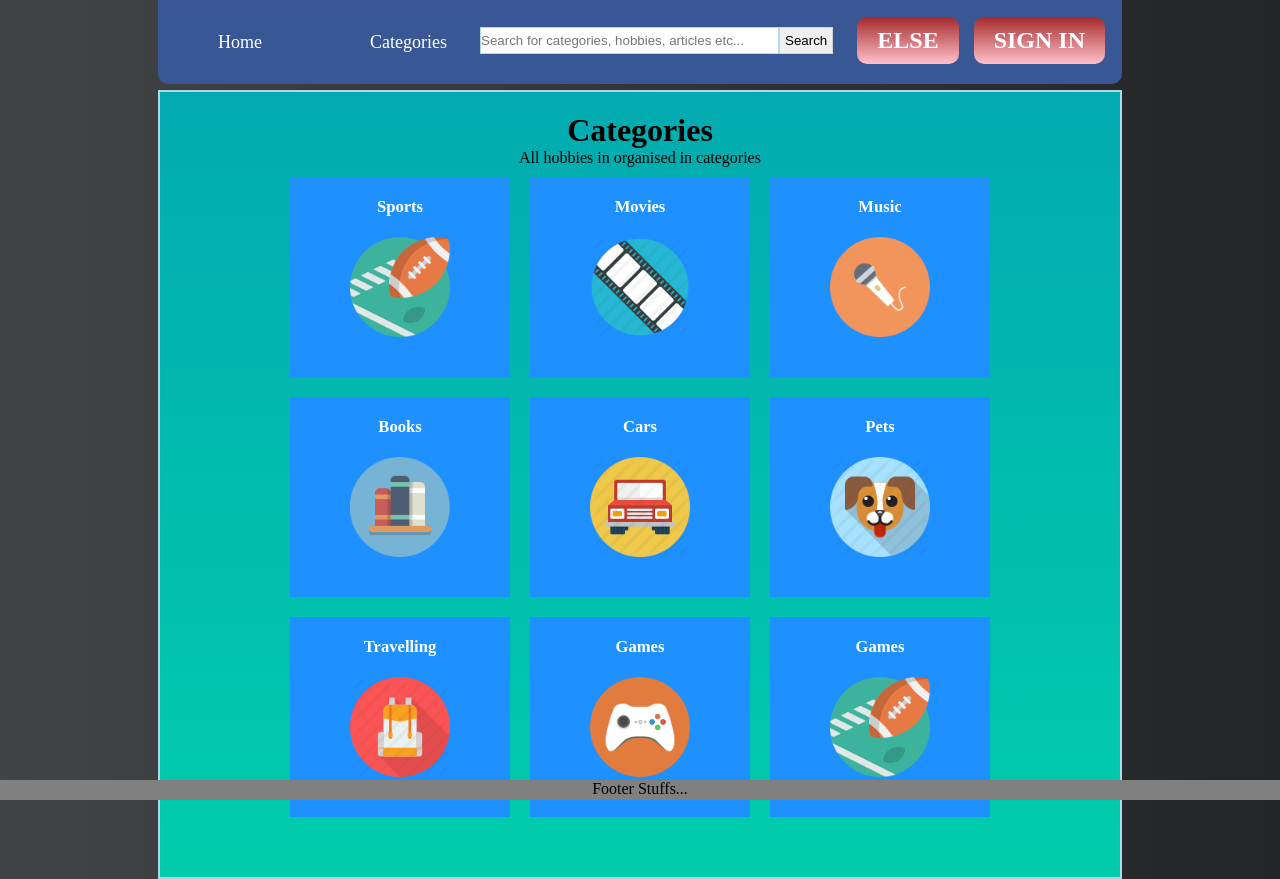
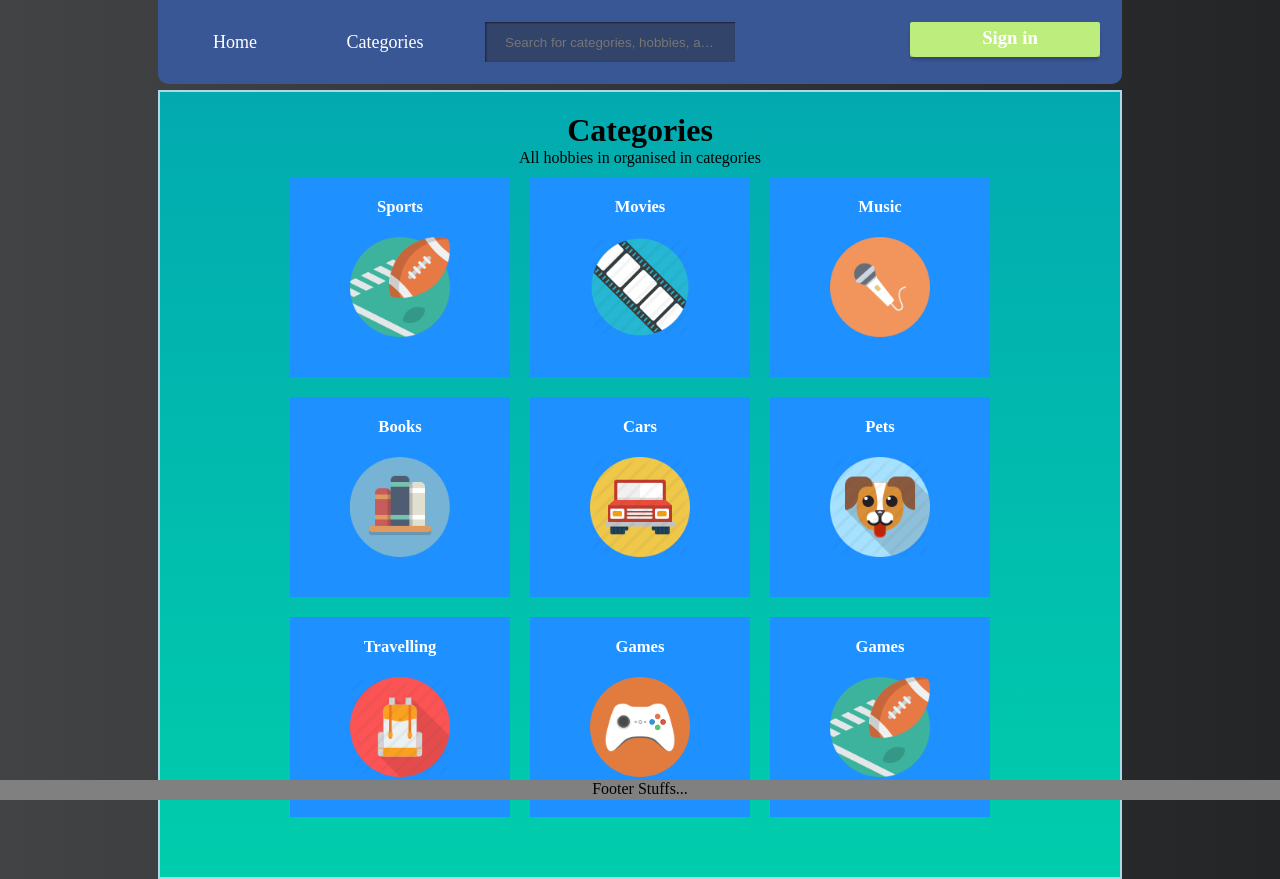
Before and after one commit to ciprian1234/OnlineHobbiesTW, a PHP site: page / in a window 1280 px wide. Run offline with PHP 8.4, Linux system fonts and the light colour scheme.

Commit message:
Am modificat search bar-ul si butonul de sign in

```diff
--- a/pagina_ciprian/css/main.css
+++ b/pagina_ciprian/css/main.css
@@ -1,3 +1,9 @@
+.preload {
+  -webkit-transition: none !important;
+  -moz-transition: none !important;
+  -ms-transition: none !important;
+  -o-transition: none !important;
+}
 body {
   background: linear-gradient(to left, #232526, #414345);
 }
@@ -21,18 +27,38 @@ header .menuButton {
   text-decoration: none;
 }
 header .bigButton {
-  background: linear-gradient(brown, pink);
-  border-radius: 10px;
-  color: white;
-  display: inline-block;
+  display: block;
+  background: #bded7d;
+  color: #ffffff;
+  text-decoration: none;
+  margin-top: 20px;
+  margin-right: 20px;
+  padding: 15px 15px 0 25px;
+  border-radius: 2px;
+  position: relative;
   float: right;
-  margin-right: 15px;
-  margin-top: 15px;
-  padding: 10px 20px;
-  text-decoration: none;
+  width: 150px;
+  height: 20px;
+  text-align: center;
 }
-header .bigButton:hover {
-  background: pink;
+header .bigButton::after {
+  content: '';
+  position: absolute;
+  z-index: 1;
+  top: 0;
+  left: 0;
+  width: 100%;
+  height: 100%;
+  transition: all 0.2s ease-in-out;
+  box-shadow: inset 0 3px 0 rgba(0, 0, 0, 0), 0 3px 3px rgba(0, 0, 0, 0.2);
+  border-radius: 5px;
+}
+header .bigButton:hover::after {
+  background: rgba(0, 0, 0, 0.1);
+  box-shadow: inset 0 3px 0 rgba(0, 0, 0, 0.2);
+}
+header .bigButton h3 {
+  margin-top: -10px;
 }
 .menuButton:hover {
   background-color: dodgerblue;
@@ -40,6 +66,11 @@ header .bigButton:hover {
 /*  Menu section */
 .category li {
   float: left;
+  padding-left: 0;
+  padding-right: 0;
+  margin-left: 0;
+  margin-right: 0;
+  min-width: 150px;
 }
 .category li:hover > ul {
   border: 0;
@@ -47,7 +78,7 @@ header .bigButton:hover {
 }
 .category a {
   color: white;
-  display: block;
+  display: inline-block;
   padding: 0 20px;
   text-decoration: none;
 }
@@ -75,9 +106,7 @@ header .bigButton:hover {
   display: block;
   float: none;
   margin: 0;
-  margin-left: -20px;
-  width: 150px;
-  transition: all .4s ease;
+  width: 175px;
 }
 .category .subcategory .menuButton:hover {
   background: skyblue;
@@ -86,24 +115,46 @@ header .bigButton:hover {
 /* SEARCH BAR START */
 #searchForm {
   position: relative;
-  top: 25px;
+  top: 20px;
 }
 #searchForm .searchBar {
-  border: 1px solid lightblue;
+  position: relative;
+  margin-left: 25px;
+  padding: 0 20px;
+  width: 250px;
+  height: 40px;
   float: left;
-  height: 25px;
+  display: inline-block;
+  overflow: hidden;
+  color: white;
+  border: none;
+  -webkit-box-sizing: border-box;
+  -moz-box-sizing: border-box;
+  box-sizing: border-box;
+  -o-text-overflow: ellipsis;
+  text-overflow: ellipsis;
+  background: rgba(40, 40, 40, 0.4);
+  -webkit-box-shadow: 1px 1px 2px 0 rgba(0, 0, 0, 0.5) inset;
+  box-shadow: 1px 1px 2px 0 rgba(0, 0, 0, 0.5) inset;
 }
 #searchForm .searchBar:hover {
-  border: 1px solid blue;
+  width: 350px;
+  opacity: 0.82;
+  color: #b5b5b5;
+  background: rgba(0, 0, 0, 0.4);
+  -webkit-transition: all 500ms cubic-bezier(0.68, -0.75, 0.265, 1.75);
+  -moz-transition: all 500ms cubic-bezier(0.68, -0.75, 0.265, 1.75);
+  -o-transition: all 500ms cubic-bezier(0.68, -0.75, 0.265, 1.75);
+  transition: all 500ms cubic-bezier(0.68, -0.75, 0.265, 1.75);
 }
-#searchForm .searchButton {
-  border: 1px solid lightgrey;
-  float: left;
-  height: 27px;
-  padding: 1px 5px;
-}
-#searchForm .searchButton:hover {
-  border: 1px solid grey;
+#searchForm .searchBar:focus {
+  width: 400px;
+  color: #ffffff;
+  outline: none;
+  -webkit-transition: all 500ms cubic-bezier(0.68, -0.75, 0.265, 1.75);
+  -moz-transition: all 500ms cubic-bezier(0.68, -0.75, 0.265, 1.75);
+  -o-transition: all 500ms cubic-bezier(0.68, -0.75, 0.265, 1.75);
+  transition: all 500ms cubic-bezier(0.68, -0.75, 0.265, 1.75);
 }
 /*SEARCH BAR END*/
 main {
--- a/pagina_ciprian/css/main.less
+++ b/pagina_ciprian/css/main.less
@@ -8,17 +8,23 @@
 @pageBackground: linear-gradient(to left, #232526 , #414345);
 @mainPageColor: linear-gradient(to bottom, #02AAB0 , #00CDAC);
 
+.preload{
+  -webkit-transition: none !important;
+  -moz-transition: none !important;
+  -ms-transition: none !important;
+  -o-transition: none !important;
+}
 body {
   background: @pageBackground;
 }
 header {
-  background:@headerColor;
+  background: @headerColor;
   border-radius: 0px 0px 10px 10px;
   border: 2px solid #3a5794;
   height: 80px;
   left: 50%;
   position: fixed;
-  top:0;
+  top: 0;
   transform: translateX(-50%);
   z-index: 10;
   .menuButton {
@@ -30,18 +36,41 @@ header {
     text-decoration: none;
   }
   .bigButton {
-    background: linear-gradient(brown, @color0);
-    border-radius: 10px;
-    color: white;
-    display: inline-block;
-    float: right;
-    margin-right: 15px;
-    margin-top: 15px;
-    padding: 10px 20px;
+    display: block;
+    background: hsl(86, 76%, 71%);
+    color: hsl(0, 0, 100);
     text-decoration: none;
-    &:hover {
-      background: @color0;
+    margin-top:20px;
+    margin-right:20px;
+    padding: 15px 15px 0 25px;
+
+    border-radius: 2px;
+    position: relative;
+    float:right;
+    width:150px;
+    height:20px;
+    text-align: center;
+    &::after {
+      content: '';
+      position: absolute;
+      z-index: 1;
+      top: 0;
+      left: 0;
+      width: 100%;
+      height: 100%;
+      transition: all .2s ease-in-out;
+      box-shadow: inset 0 3px 0 hsla(0, 0, 0, 0), 0 3px 3px hsla(0, 0, 0, .2);
+      border-radius: 5px;
     }
+    &:hover::after {
+      background: hsla(0, 0, 0, 0.1);
+      box-shadow: inset 0 3px 0 hsla(0, 0, 0, 0.2);
+    }
+    & h3{
+      margin-top:-10px;
+    }
+
+
   }
 }
 .menuButton {
@@ -53,14 +82,20 @@ header {
 .category {
   li {
     float:left;
+    padding-left:0;
+    padding-right:0;
+    margin-left:0;
+    margin-right:0;
+    min-width:150px;
     &:hover>ul {
       border:0;
       display:block;
+
     }
   }
   a {
     color:white;
-    display:block;
+    display:inline-block;
     padding:0 20px;
     text-decoration: none;
   }
@@ -89,9 +124,7 @@ header {
       display:block;
       float:none;
       margin:0;
-      margin-left:-20px;
-      width:150px;
-      transition:all .4s ease;
+      width:175px;
       &:hover {
         background: @subcategoryMenuButtonHover;
       }
@@ -102,25 +135,50 @@ header {
 /* SEARCH BAR START */
 #searchForm {
   position: relative;
-  top: 25px;
+  top:20px;
   .searchBar {
-    border:1px solid lightblue;
-    float: left;
-    height: 25px;
+    position:relative;
+    margin-left:25px;
+    padding:0 20px;
+    width:250px;
+    height:40px;
+    float:left;
+    display:inline-block;
+
+    overflow:hidden;
+    color:white;
+    border:none;
+    -webkit-box-sizing: border-box;
+    -moz-box-sizing: border-box;
+    box-sizing: border-box;
+    -o-text-overflow: ellipsis;
+    text-overflow: ellipsis;
+    background: rgba(40, 40, 40, 0.4);
+    -webkit-box-shadow: 1px 1px 2px 0 rgba(0, 0, 0, 0.5) inset;
+    box-shadow: 1px 1px 2px 0 rgba(0, 0, 0, 0.5) inset;
     &:hover {
-      border:1px solid blue;
+      width:350px;
+      opacity: 0.82;
+      color: rgba(181, 181, 181, 1);
+      background: rgba(0, 0, 0, 0.4);
+
+      -webkit-transition: all 500ms cubic-bezier(0.68, -0.75, 0.265, 1.75);
+      -moz-transition: all 500ms cubic-bezier(0.68, -0.75, 0.265, 1.75);
+      -o-transition: all 500ms cubic-bezier(0.68, -0.75, 0.265, 1.75);
+      transition: all 500ms cubic-bezier(0.68, -0.75, 0.265, 1.75);
     }
-  }
-  .searchButton {
-    border: 1px solid lightgrey;
-    float: left;
-    height: 27px;
-    padding: 1px 5px;
-    &:hover {
-      border: 1px solid grey;
+    &:focus{
+      width: 400px;
+      color: rgba(255, 255, 255, 1);
+      outline:none;
+      -webkit-transition: all 500ms cubic-bezier(0.68, -0.75, 0.265, 1.75);
+      -moz-transition: all 500ms cubic-bezier(0.68, -0.75, 0.265, 1.75);
+      -o-transition: all 500ms cubic-bezier(0.68, -0.75, 0.265, 1.75);
+      transition: all 500ms cubic-bezier(0.68, -0.75, 0.265, 1.75);
     }
   }
 }
+
 /*SEARCH BAR END*/
 main {
   background: @mainPageColor;
--- a/pagina_ciprian/css/reset.css
+++ b/pagina_ciprian/css/reset.css
@@ -5,7 +5,7 @@
   border: 0;
   margin: 0;
   padding: 0;
-    text-decoration: none;
+  text-decoration: none;
 }
 
 
--- a/pagina_ciprian/index.html
+++ b/pagina_ciprian/index.html
@@ -9,7 +9,7 @@
 </head>
 
 
-<body>
+<body class="preload">
 
 <header class="container_16 alpha omega">
 
@@ -24,14 +24,12 @@
         </li>
     </ul>
 
-    <form class="alpha omega" id="searchForm" action="#" method="get">
-    	<input class="searchBar" type="text" name="searchQuerry" value="" placeholder="Search for categories, hobbies, articles etc..." size="35" maxlength="50">
-    	<input class="searchButton" type="submit" name="submitButton" value="Search">
+    <form class="alpha omega search-container" id="searchForm" action="#" method="get">
+    	<input class="searchBar" type="text" name="searchQuerry" value="" placeholder="Search for categories, hobbies, articles etc..." size="35" maxlength="999">
     </form>
 
 
-    <a href="#" class="bigButton"> <h2>SIGN IN</h2> </a>
-    <a href="#" class="bigButton"> <h2>ELSE</h2> </a>
+    <a href="#" class="bigButton"><h3>Sign in</h3></a>
 </header>
 
 	<main class="container_16">
```
